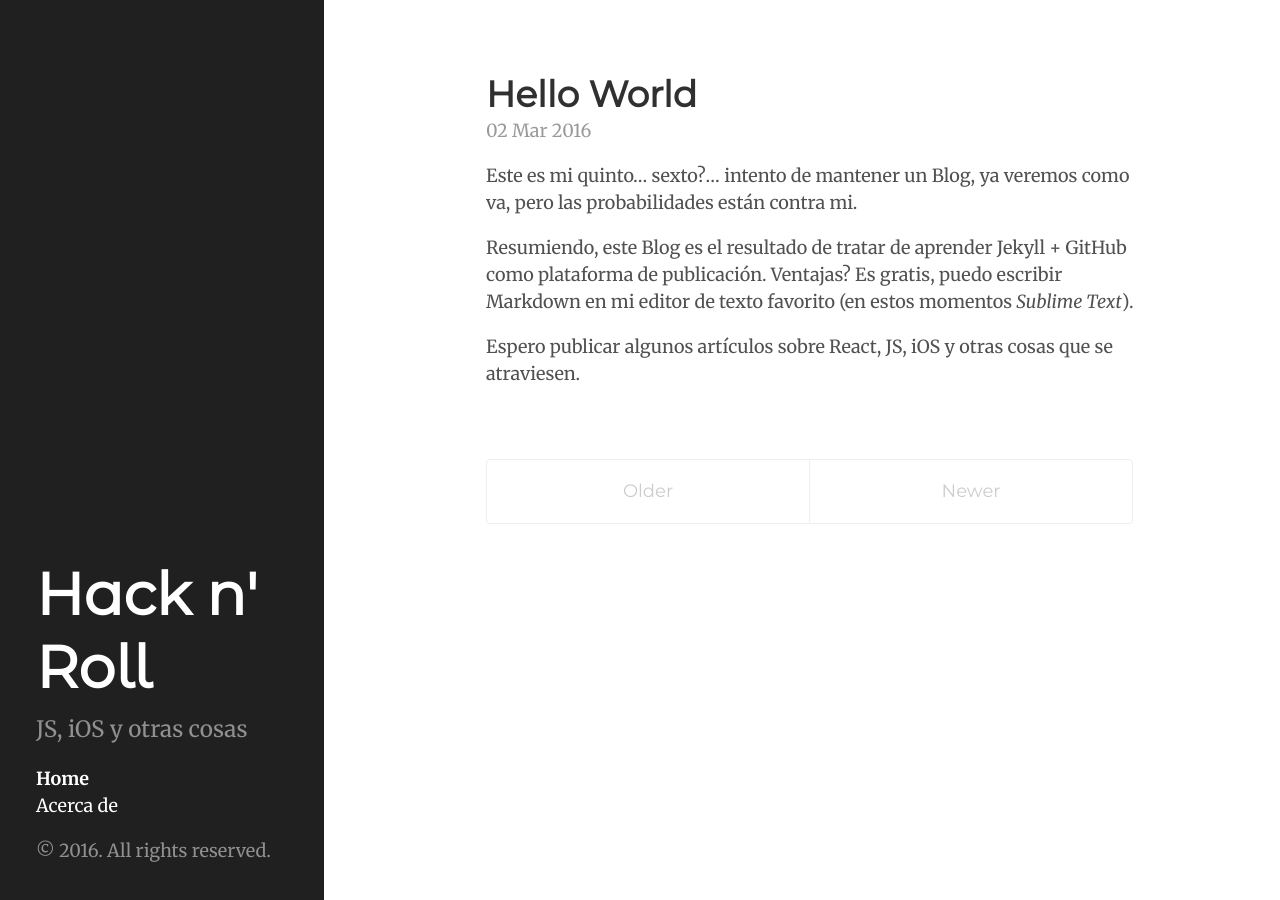
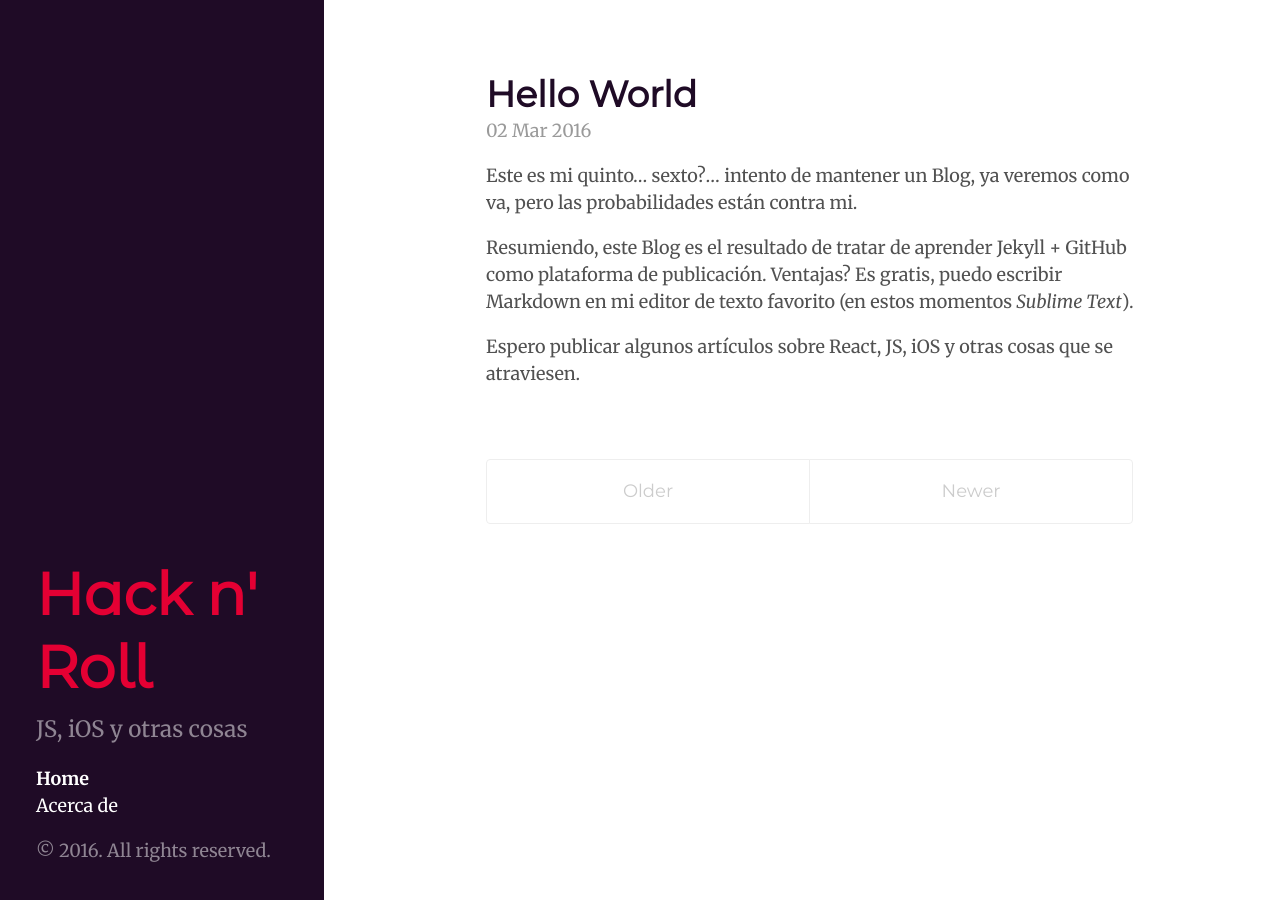
Before and after one commit to dkast/dkast.github.io, a Jekyll site: the page built from index.html, in a window 1280 px wide. Built offline with Jekyll 4.4.1, drawn with Linux system fonts in a browser that asks for light colours; the list of posts is cut into pages by our own code.

Commit message:
Apply theme

```diff
--- a/_layouts/default.html
+++ b/_layouts/default.html
@@ -3,7 +3,7 @@
 
   {% include head.html %}
 
-  <body>
+  <body class="theme-base-0g">
 
     {% include sidebar.html %}
 
```
Also changed, not shown: about.md (+1 -1 lines).
